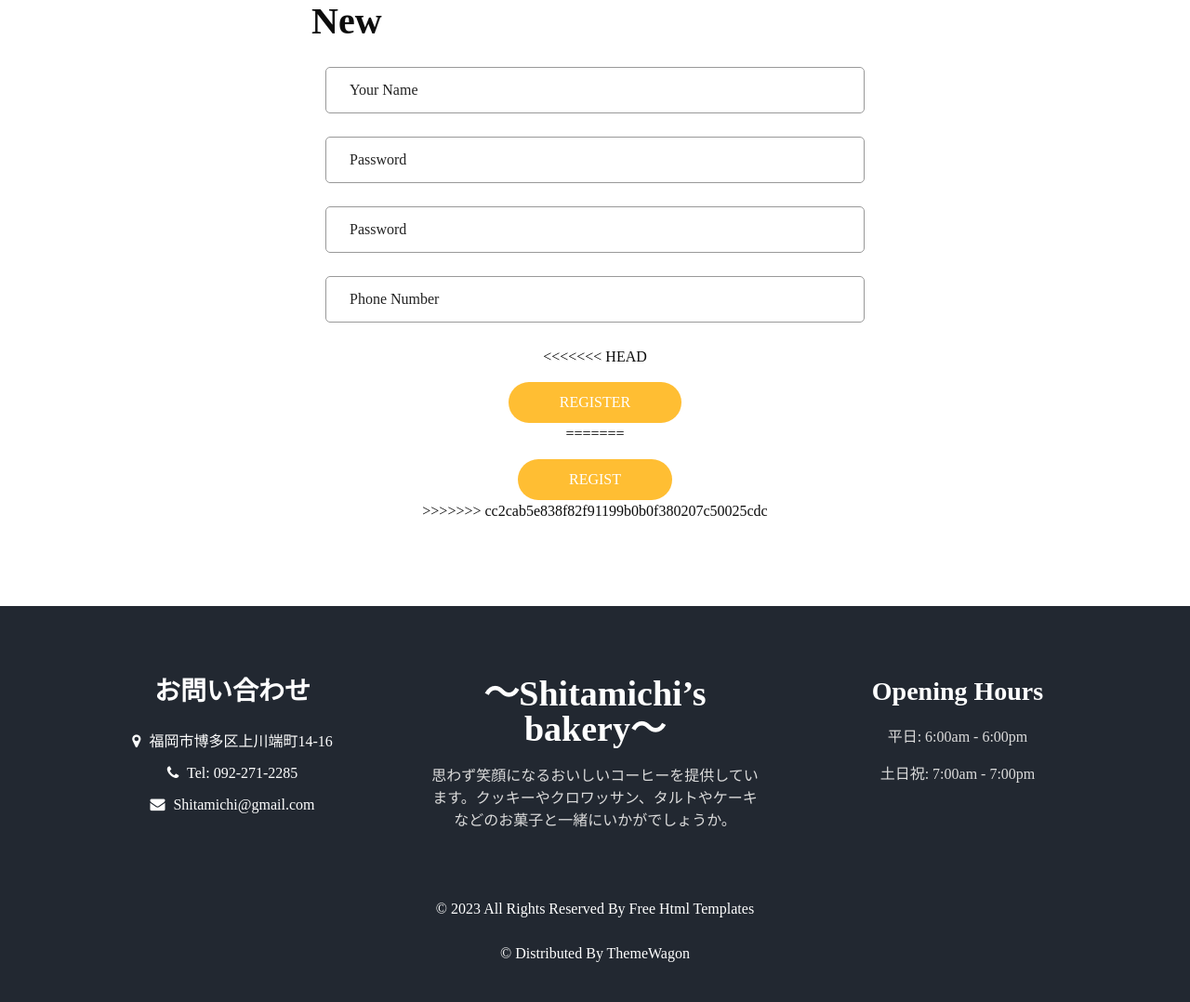
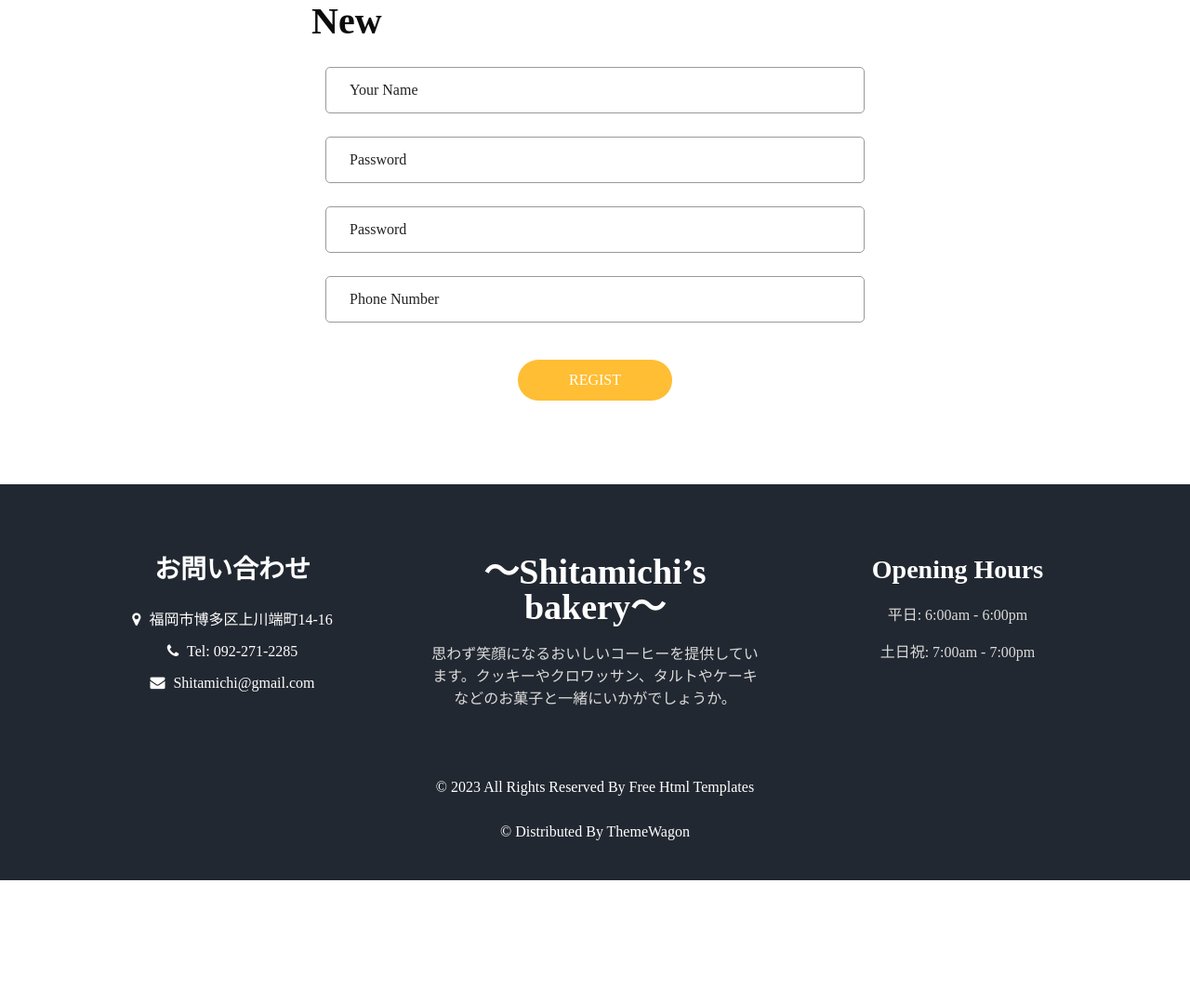
Before and after one commit to miyosi33/FIC_D_CareerDesign, a PHP site: page /new.php in a window 1280 px wide. Shown: the part 121-1199 px from the top of the page at 93% size. After the commit the page ends 1068 px from the top, so only its background shows below. Run offline with PHP 8.4, Linux system fonts and the light colour scheme; some libraries are stand-ins or nearby versions; some web fonts are replaced.

Commit message:
Update new.php

```diff
--- a/new.php
+++ b/new.php
@@ -26,18 +26,6 @@
             <div>
               <input type="tel" class="form-control" placeholder="Phone Number" />
             </div>
-<<<<<<< HEAD
-            </form>
-            <div class="btn_box">
-              <a href="login.php">
-                <button>
-                Register
-                </button>
-              </a>
-
-        </div>
-    </div>
-=======
         </form>
 
         <div class="col-md-12">
@@ -53,7 +41,6 @@
           </div>
 
         </div>
->>>>>>> cc2cab5e838f82f91199b0b0f380207c50025cdc
 
 </section>
 <!-- end book section -->
```
